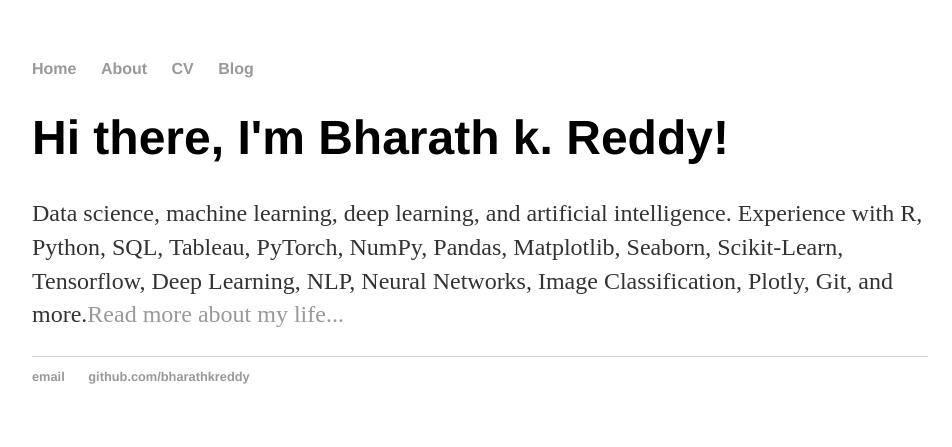
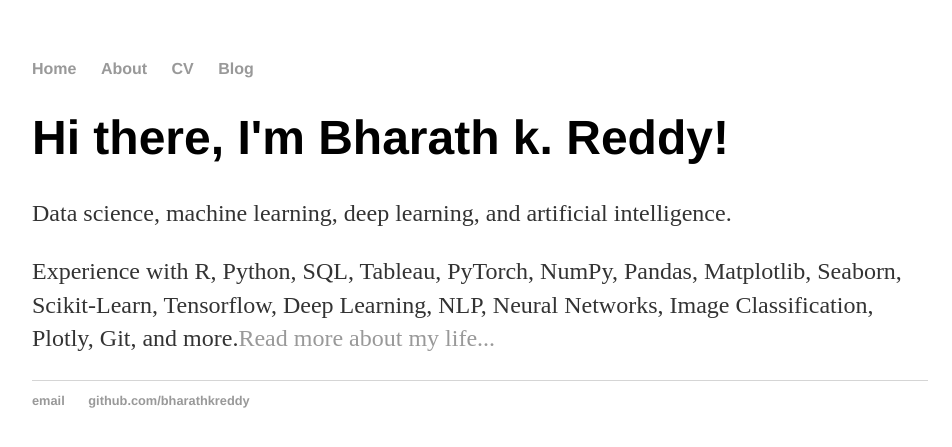
Before and after one commit to bharathkreddy/bharathkreddy.github.io, a Jekyll site: the page built from index.html, in a window 1280 px wide. Shown: the top 447 px of the page, without its empty margins (160-1112 px from the left). Built offline with Jekyll 4.4.1, drawn with Linux system fonts in a browser that asks for light colours.

```diff
--- a/index.html
+++ b/index.html
@@ -4,5 +4,6 @@ title: Bharath k. Reddy
 ---
 <div class="blurb">
 	<h1>Hi there, I'm Bharath k. Reddy!</h1>
-	<p>Data science, machine learning, deep learning, and artificial intelligence. Experience with R, Python, SQL, Tableau, PyTorch, NumPy, Pandas, Matplotlib, Seaborn, Scikit-Learn, Tensorflow, Deep Learning, NLP, Neural Networks, Image Classification, Plotly, Git, and more.<a href="/about">Read more about my life...</a></p>
+	<p>Data science, machine learning, deep learning, and artificial intelligence.</p>
+	<p>Experience with R, Python, SQL, Tableau, PyTorch, NumPy, Pandas, Matplotlib, Seaborn, Scikit-Learn, Tensorflow, Deep Learning, NLP, Neural Networks, Image Classification, Plotly, Git, and more.<a href="/about">Read more about my life...</a></p>
 </div><!-- /.blurb -->
```
